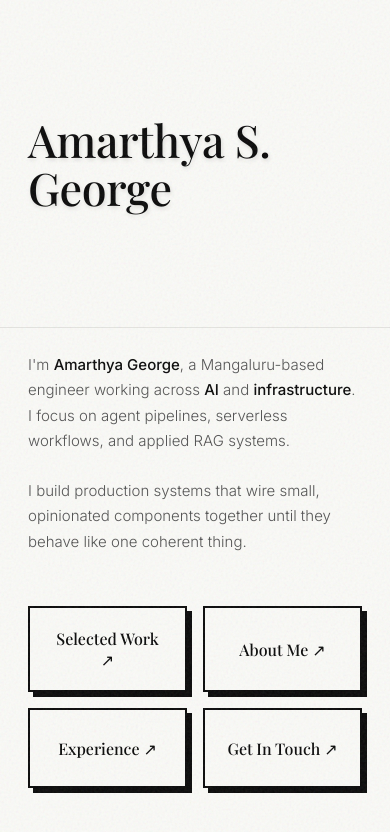
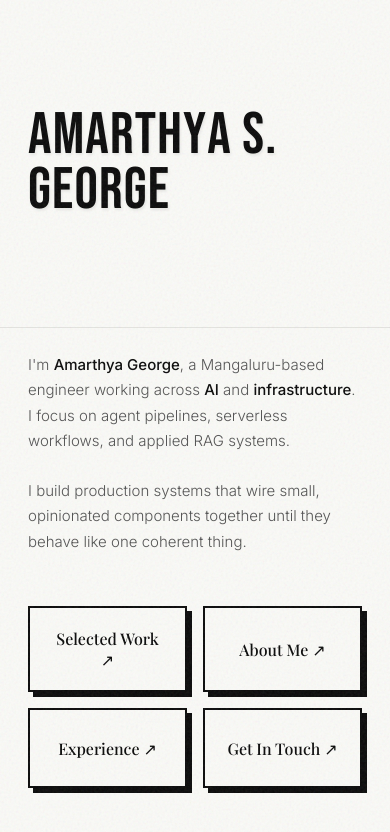
Before and after one commit to Amarthya-sg/portfolio-dev, a plain HTML site: page index.html in a window 390 px wide. Drawn offline with nearby package versions, Linux system fonts and the light colour scheme; a web font is replaced by a local one.

Commit message:
use Bebas Neue all-caps display font for mobile hero header

```diff
--- a/css/style.css
+++ b/css/style.css
@@ -882,17 +882,17 @@ section {
   }
 
   .hero-name {
-    font-family: 'Playfair Display', serif !important;
-    font-weight: 500 !important;
-    font-size: clamp(2.6rem, 11.5vw, 4rem) !important;
-    line-height: 1.08 !important;
-    letter-spacing: -0.01em !important;
+    font-family: 'Bebas Neue', sans-serif !important;
+    font-weight: 400 !important;
+    font-size: clamp(3.2rem, 15vw, 5.5rem) !important;
+    line-height: 0.95 !important;
+    letter-spacing: 0.02em !important;
     color: var(--ink) !important;
-    text-transform: none !important;
+    text-transform: uppercase !important;
     margin-bottom: 0 !important;
     white-space: normal !important;
     transform: none !important;
-    text-shadow: 1px 2px 4px rgba(0, 0, 0, 0.12) !important;
+    text-shadow: 1px 2px 3px rgba(0, 0, 0, 0.08) !important;
   }
 
   .hero-name span {
```
